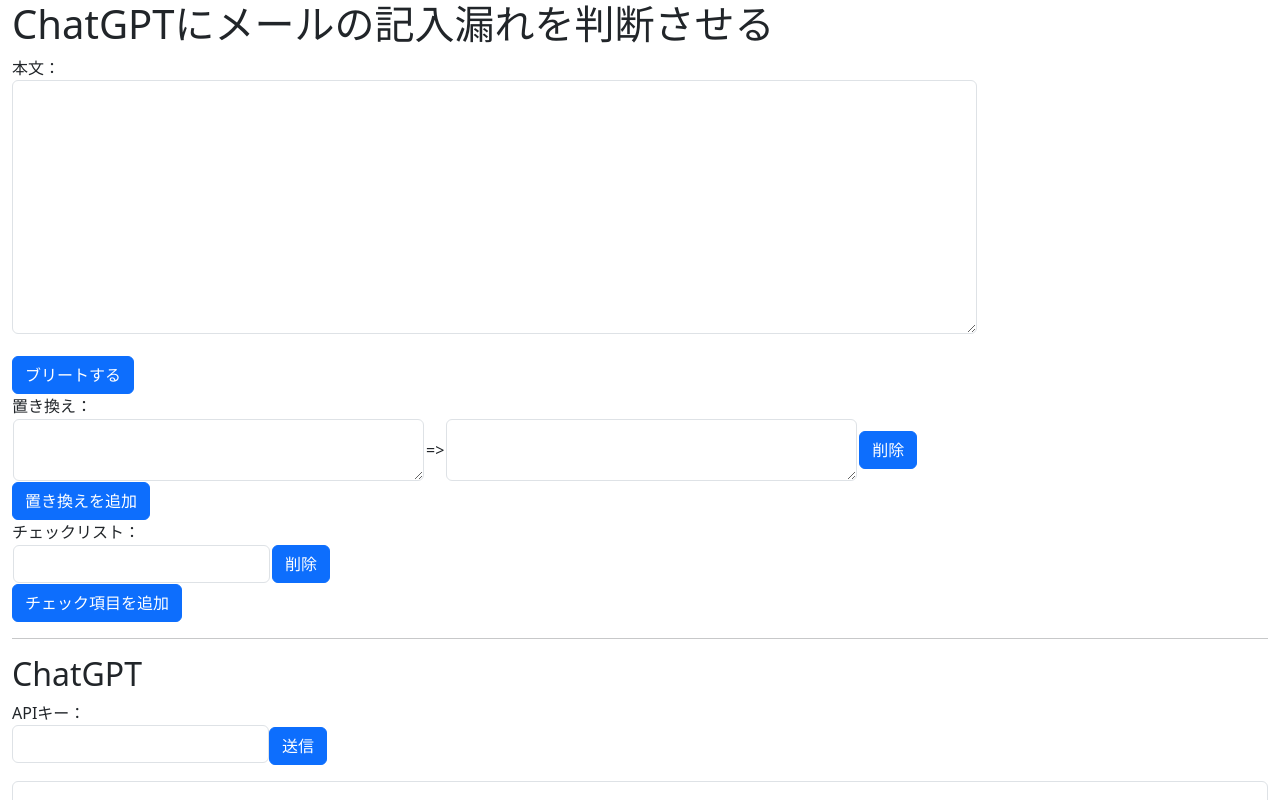
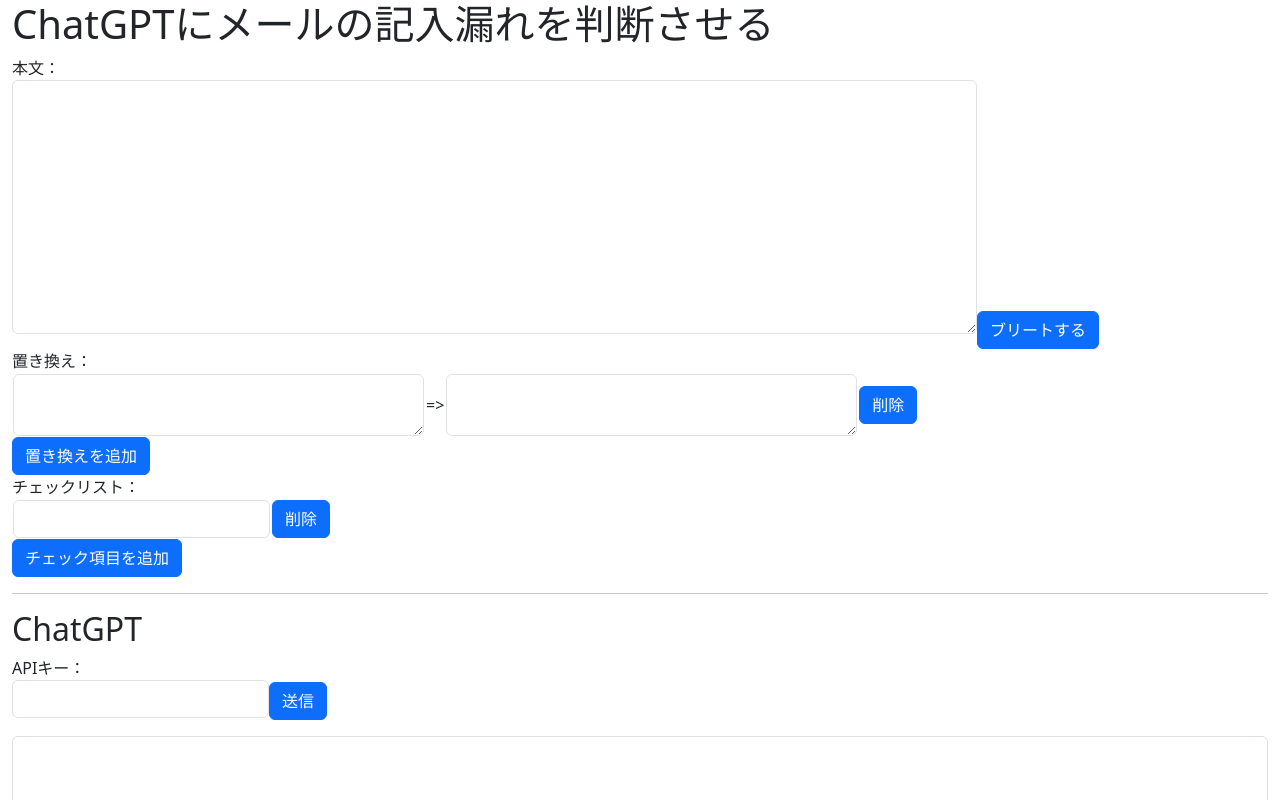
Before and after one commit to ms242315/ms-app, a React (Create React App) app in the folder mailer-sheep/: page / in a window 1280 px wide. Shown: the top 800 px of the page. Built offline with nearby package versions, Linux system fonts and the light colour scheme.

Commit message:
Change App.js

```diff
--- a/mailer-sheep/src/App.js
+++ b/mailer-sheep/src/App.js
@@ -35,7 +35,7 @@
   const bleat = () => {
     const mailBody = getValues('body');
     Axios.post('http://127.0.0.1:5000/bleat', {
-      post_text: mailBody
+      mailbody: mailBody
     }).then((result) => {
       console.log(result);
     });
@@ -131,10 +131,10 @@
     <div className="container-fluid">
       <h1>ChatGPTにメールの記入漏れを判断させる</h1>
 
-      <p><label>
+      <label>
         本文：<br />
         <FormControl as="textarea" rows={10} cols={100} {...register('body')} />
-      </label></p>
+      </label>
       <Button onClick={() => bleat()}>ブリートする</Button><br />
 
       置き換え：<br />
```
